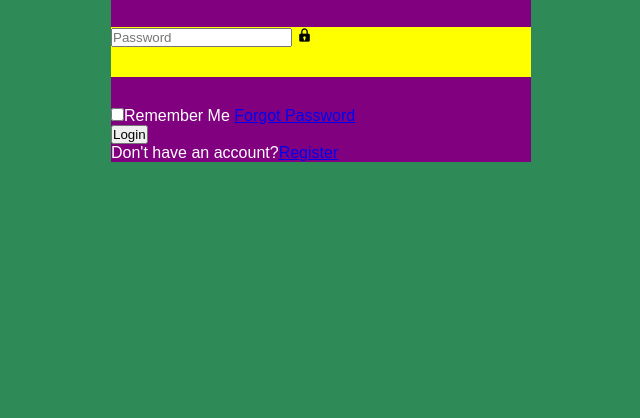
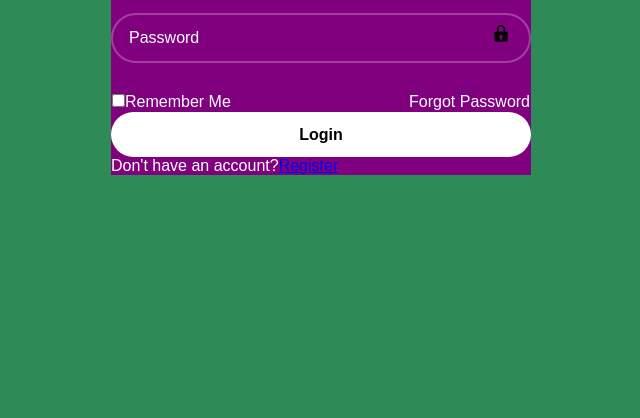
Before and after one commit to ajayanilsree/LoginPage, a plain HTML site: page index.html in a window 1280 px wide. Shown: the part 382-800 px from the top of the page, without its empty margins (319-959 px from the left). Drawn offline with nearby package versions, Linux system fonts and the light colour scheme.

Commit message:
Version 2

```diff
--- a/styles.css
+++ b/styles.css
@@ -21,8 +21,59 @@ body{
     text-align: center;
 }
 .wrapper .input-box{
-    background-color: yellow;
+    /* background-color: yellow; */
     height: 50px;
     margin-top: 30px;
     margin-bottom: 30px;
+    position: relative;
 }
+.wrapper .input-box input{
+    width: 100%;
+    height: 100%;
+    border: none;
+    outline: none;
+    background: transparent;
+    border: 2px solid rgba(255,255,255, 0.25);
+    border-radius: 40px;
+    color: white;
+    font-size: 16px;
+    padding-left: 16px;
+
+}
+.wrapper .input-box input::placeholder{
+    color: #fff;
+}
+.wrapper .input-box i {
+    position: absolute;
+    right: 20px;
+    font-size: 20px;
+    transform: translateY(50%);
+}
+.wrapper .remember-forgot{
+    display: flex;
+    justify-content: space-between;
+    margin-bottom:1px ;
+    margin-right: 1px;
+    margin-left: 1px;
+}
+.wrapper .remember-forgot input{
+    accent-color: white;
+}
+.wrapper .remember-forgot a{
+    color: white;
+    text-decoration: none;
+}
+.wrapper .remember-forgot a:hover{
+    text-decoration: underline;
+}
+.wrapper .btn{
+    width: 100%;
+    border: none;
+    outline: none;
+    border-radius: 40px;
+    height: 45px;
+    background-color: #fff;
+    cursor: pointer;
+    font-size: 16px;
+    font-weight: 600;
+}
```
